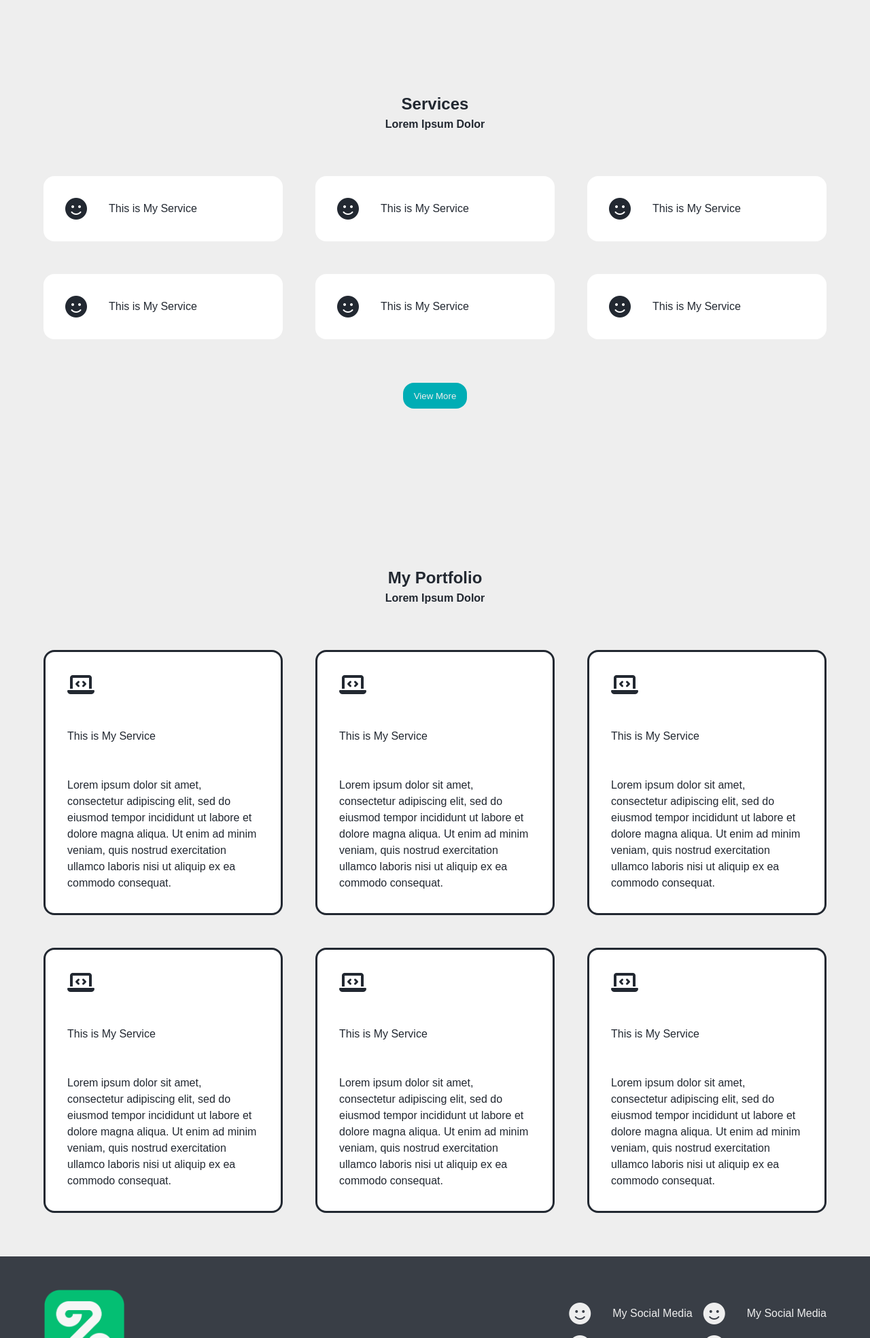
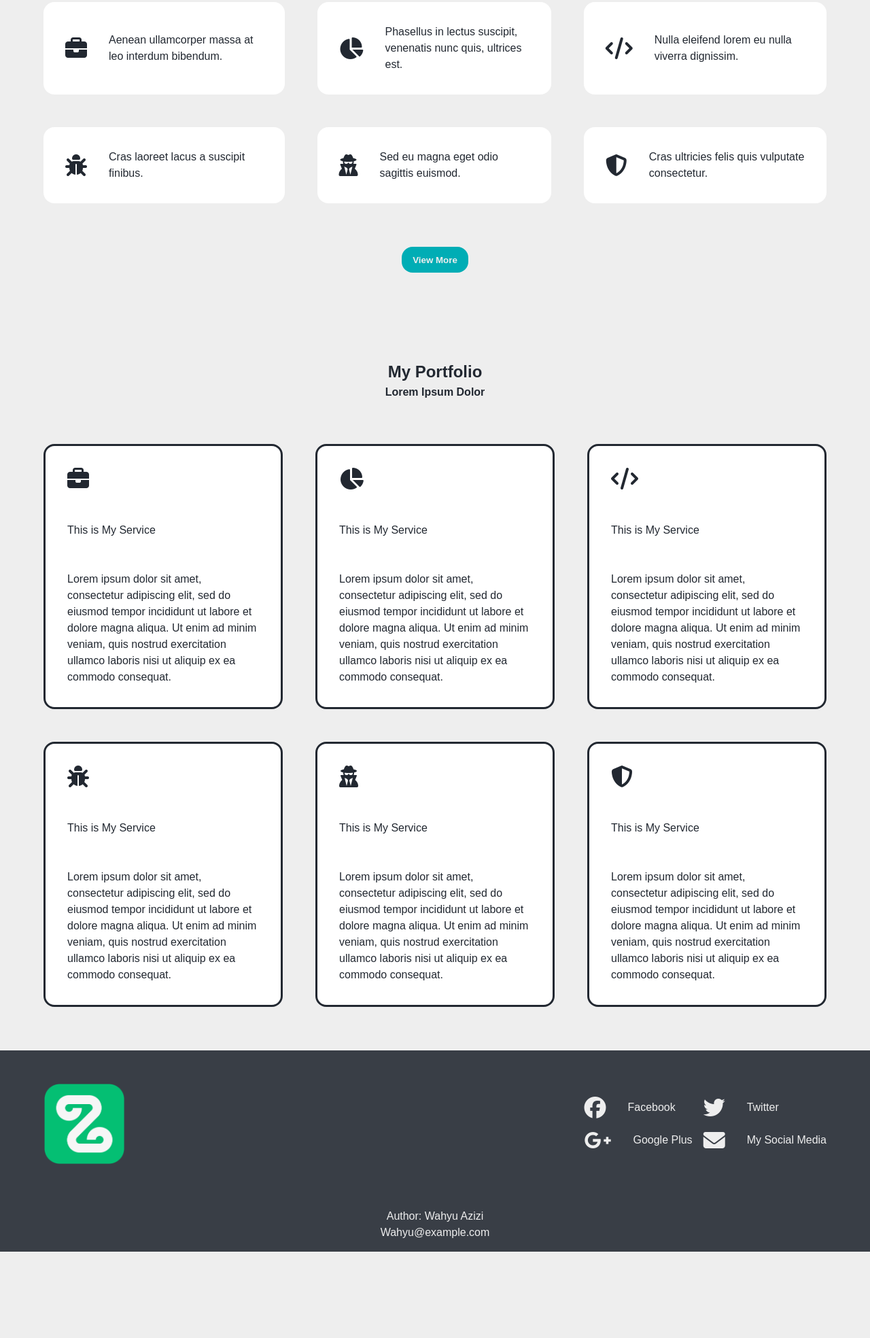
Before and after one commit to wahyuazizi/portfolio-kelas-it, a plain HTML site: page index.html in a window 1280 px wide. Shown: the part 832-2800 px from the top of the page at 68% size. After the commit the page ends 2673 px from the top, so only its background shows below. Drawn offline with Linux system fonts and the light colour scheme.

Commit message:
update responsiveness

```diff
--- a/index.html
+++ b/index.html
@@ -10,16 +10,16 @@
     <title>Portfolio</title>
 </head>
 <body>
-    <section class=container>
+    <section id="home" class="container container1">
         <nav class="navbar">
             <div>
                 <img class="logo" src="/src/images/logo.png" alt="logo">
             </div>
             <div>
                 <ul>
-                    <li><a href="#">Home</a></li>
-                    <li><a href="#">Services</a></li>
-                    <li><a href="#">Portfolio</a></li>
+                    <li><a href="#home">Home</a></li>
+                    <li><a href="#services">Services</a></li>
+                    <li><a href="#portfolio">Portfolio</a></li>
                 </ul>
             </div>
             <div>
@@ -54,35 +54,35 @@
         </div>
     </section>
 
-    <section class="container container2">
+    <section id="services" class="container container2">
         <header class="title-section">
             <h1>Services</h1>
             <h4>Lorem Ipsum Dolor</h4>
         </header>
         <div class="grid-container">
             <div class="item-grid">
-                <i class="fa-solid fa-face-smile"></i>
-                <p>This is My Service</p>
+                <i class="fa-solid fa-briefcase"></i>
+                <p>Aenean ullamcorper massa at leo interdum bibendum.</p>
             </div>
             <div class="item-grid">
-                <i class="fa-solid fa-face-smile"></i>
-                <p>This is My Service</p>
+                <i class="fa-solid fa-chart-pie"></i>
+                <p>Phasellus in lectus suscipit, venenatis nunc quis, ultrices est.</p>
             </div>
             <div class="item-grid">
-                <i class="fa-solid fa-face-smile"></i>
-                <p>This is My Service</p>
+                <i class="fa-solid fa-code"></i>
+                <p>Nulla eleifend lorem eu nulla viverra dignissim.</p>
             </div>
             <div class="item-grid">
-                <i class="fa-solid fa-face-smile"></i>
-                <p>This is My Service</p>
+                <i class="fa-solid fa-bug"></i>
+                <p>Cras laoreet lacus a suscipit finibus.</p>
             </div>
             <div class="item-grid">
-                <i class="fa-solid fa-face-smile"></i>
-                <p>This is My Service</p>
+                <i class="fa-solid fa-user-secret"></i>
+                <p>Sed eu magna eget odio sagittis euismod.</p>
             </div>
             <div class="item-grid">
-                <i class="fa-solid fa-face-smile"></i>
-                <p>This is My Service</p>
+                <i class="fa-solid fa-shield-halved"></i>
+                <p>Cras ultricies felis quis vulputate consectetur.</p>
             </div>
         </div>
         <div class="btn-service">
@@ -90,39 +90,39 @@
         </div>
     </section>
 
-    <section class="container container3">
+    <section id="portfolio" class="container container3">
         <header class="title-section">
             <h1>My Portfolio</h1>
             <h4>Lorem Ipsum Dolor</h4>
         </header>
         <div class="grid-container">
             <div class="item-grid item-grid-porto">
-                <i class="fa-solid fa-laptop-code"></i>
+                <i class="fa-solid fa-briefcase"></i>
                 <p>This is My Service</p>
                 <p>Lorem ipsum dolor sit amet, consectetur adipiscing elit, sed do eiusmod tempor incididunt ut labore et dolore magna aliqua. Ut enim ad minim veniam, quis nostrud exercitation ullamco laboris nisi ut aliquip ex ea commodo consequat.</p>
             </div>
             <div class="item-grid item-grid-porto">
-                <i class="fa-solid fa-laptop-code"></i>
+                <i class="fa-solid fa-chart-pie"></i>
                 <p>This is My Service</p>
                 <p>Lorem ipsum dolor sit amet, consectetur adipiscing elit, sed do eiusmod tempor incididunt ut labore et dolore magna aliqua. Ut enim ad minim veniam, quis nostrud exercitation ullamco laboris nisi ut aliquip ex ea commodo consequat.</p>
             </div>
             <div class="item-grid item-grid-porto">
-                <i class="fa-solid fa-laptop-code"></i>
+                <i class="fa-solid fa-code"></i>
                 <p>This is My Service</p>
                 <p>Lorem ipsum dolor sit amet, consectetur adipiscing elit, sed do eiusmod tempor incididunt ut labore et dolore magna aliqua. Ut enim ad minim veniam, quis nostrud exercitation ullamco laboris nisi ut aliquip ex ea commodo consequat.</p>
             </div>
             <div class="item-grid item-grid-porto">
-                <i class="fa-solid fa-laptop-code"></i>
+                <i class="fa-solid fa-bug"></i>
                 <p>This is My Service</p>
                 <p>Lorem ipsum dolor sit amet, consectetur adipiscing elit, sed do eiusmod tempor incididunt ut labore et dolore magna aliqua. Ut enim ad minim veniam, quis nostrud exercitation ullamco laboris nisi ut aliquip ex ea commodo consequat.</p>
             </div>
             <div class="item-grid item-grid-porto">
-                <i class="fa-solid fa-laptop-code"></i>
+                <i class="fa-solid fa-user-secret"></i>
                 <p>This is My Service</p>
                 <p>Lorem ipsum dolor sit amet, consectetur adipiscing elit, sed do eiusmod tempor incididunt ut labore et dolore magna aliqua. Ut enim ad minim veniam, quis nostrud exercitation ullamco laboris nisi ut aliquip ex ea commodo consequat.</p>
             </div>
             <div class="item-grid item-grid-porto">
-                <i class="fa-solid fa-laptop-code"></i>
+                <i class="fa-solid fa-shield-halved"></i>
                 <p>This is My Service</p>
                 <p>Lorem ipsum dolor sit amet, consectetur adipiscing elit, sed do eiusmod tempor incididunt ut labore et dolore magna aliqua. Ut enim ad minim veniam, quis nostrud exercitation ullamco laboris nisi ut aliquip ex ea commodo consequat.</p>
             </div>
@@ -135,19 +135,19 @@
             <div>
                 <div class="grid-footer">
                     <div class="item-grid-footer">
-                        <i class="fa-solid fa-face-smile"></i>
-                        <p>My Social Media</p>
+                        <i class="fa-brands fa-facebook"></i>
+                        <p>Facebook</p>
                     </div>
                     <div class="item-grid-footer">
-                        <i class="fa-solid fa-face-smile"></i>
-                        <p>My Social Media</p>
+                        <i class="fa-brands fa-twitter"></i>
+                        <p>Twitter</p>
                     </div>
                     <div class="item-grid-footer">
-                        <i class="fa-solid fa-face-smile"></i>
-                        <p>My Social Media</p>
+                        <i class="fa-brands fa-google-plus-g"></i>
+                        <p>Google Plus</p>
                     </div>
                     <div class="item-grid-footer">
-                        <i class="fa-solid fa-face-smile"></i>
+                        <i class="fa-solid fa-envelope"></i>
                         <p>My Social Media</p>
                     </div>
                 </div>
--- a/src/css/style.css
+++ b/src/css/style.css
@@ -5,6 +5,8 @@
     --color-accent: #00ADB5;
     --color-accent-2: #393E46;
     --color-other: #fff;
+    --color-btn: #00ADB5;
+    --color-btn-hover: #1ae0eb;
 
     /* dark */
     /* light theme */
@@ -25,6 +27,9 @@
 }
 
 
+/* html {
+} */
+
 html {
     box-sizing: border-box;
     /* font-size: 62.5%; */
@@ -35,6 +40,8 @@ html {
     padding: 0;
     margin: 0;
 }
+
+
 
 body {
     font-family: 'Archivo', sans-serif;
@@ -52,17 +59,19 @@ a{
 /* Style Hero */
 
 .container{
-    height: 100vh;
+    /* height: 100vh; */
     display: flex;
     flex-direction: column;
     justify-content: space-between;
 }
+
     /* Style Navbar */
 
 .navbar{
     display: flex;
     padding: 1rem 4rem;
     justify-content: space-between;
+    align-items: center;
 }
 .navbar ul{
     list-style: none;
@@ -86,7 +95,7 @@ a{
     display: flex;
     justify-content: center;
     gap: 4rem;
-    padding: 0 8rem;
+    padding: 5rem 8rem;
 }
 
 .intro-hero-section{
@@ -253,10 +262,15 @@ footer a{
 button{
     border: none;
     border-radius: 1rem;
+    font-weight: 600;
     color: var(--color-primary);
     padding: .725rem 1rem;
-    background-color: var(--color-accent);
+    background-color: var(--color-btn);
     cursor: pointer;
+}
+
+button:hover{
+    background-color: var(--color-btn-hover);
 }
 
 #toggleTheme{
@@ -268,3 +282,55 @@ i{
 }
 
 /* Akhir BUTTON */
+
+
+/* For desktop: */
+/* .col-1 {width: 8.33%;}
+.col-2 {width: 16.66%;}
+.col-3 {width: 25%;}
+.col-4 {width: 33.33%;}
+.col-5 {width: 41.66%;}
+.col-6 {width: 50%;}
+.col-7 {width: 58.33%;}
+.col-8 {width: 66.66%;}
+.col-9 {width: 75%;}
+.col-10 {width: 83.33%;}
+.col-11 {width: 91.66%;}
+.col-12 {width: 100%;} */
+
+@media only screen and (max-width: 425px) {
+
+    .hero-section{
+        flex-direction: column-reverse;
+        padding: 2rem 2rem;
+        align-items: center;
+    }
+
+    .container2, .container3{
+        justify-content: center;
+        /* align-items: center; */
+        gap: 4rem;
+        padding: 4rem 1rem;
+    }
+
+
+    .grid-container {
+        display: grid;
+        grid-template-columns: auto;
+        gap: 1rem;
+        padding: 0 1rem;
+      }
+
+      .content-footer{
+        flex-direction: column;
+      }
+
+      .navbar{
+        padding: 1rem 1rem;
+    }
+
+    .content-footer{
+        padding: 3rem 1rem;
+    }
+
+}
```
